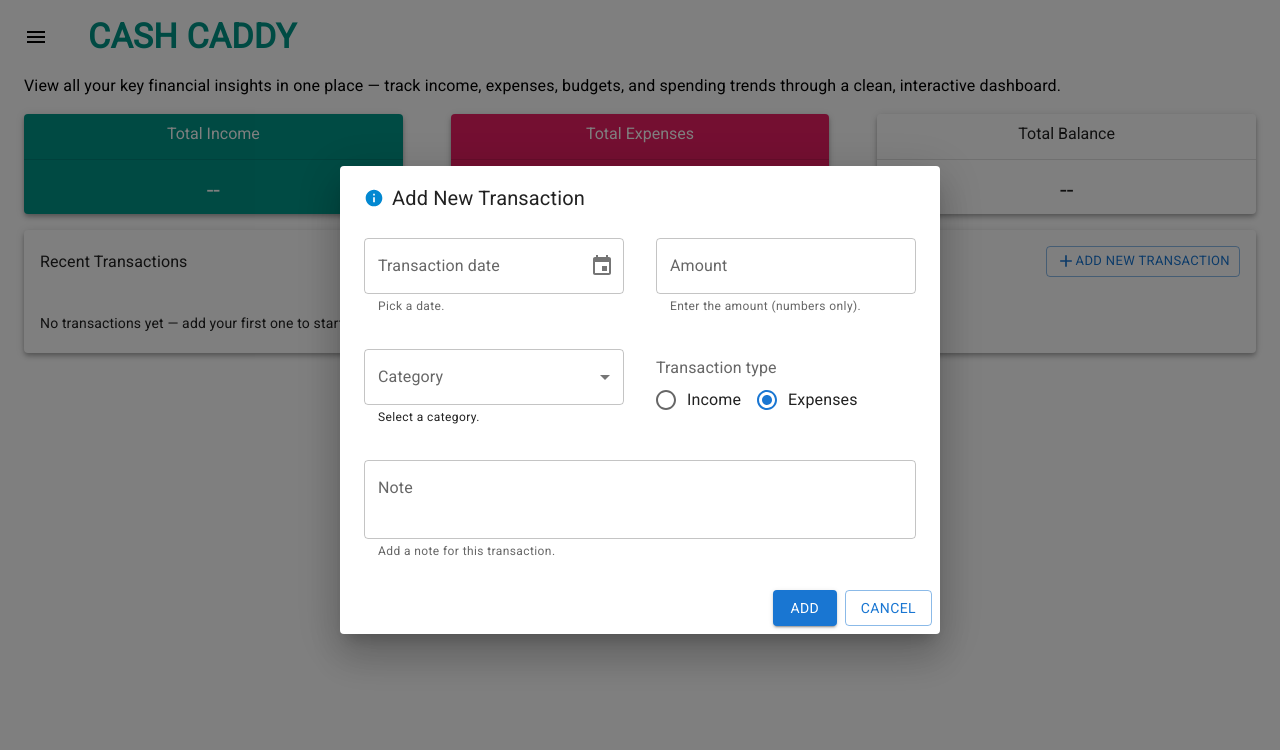
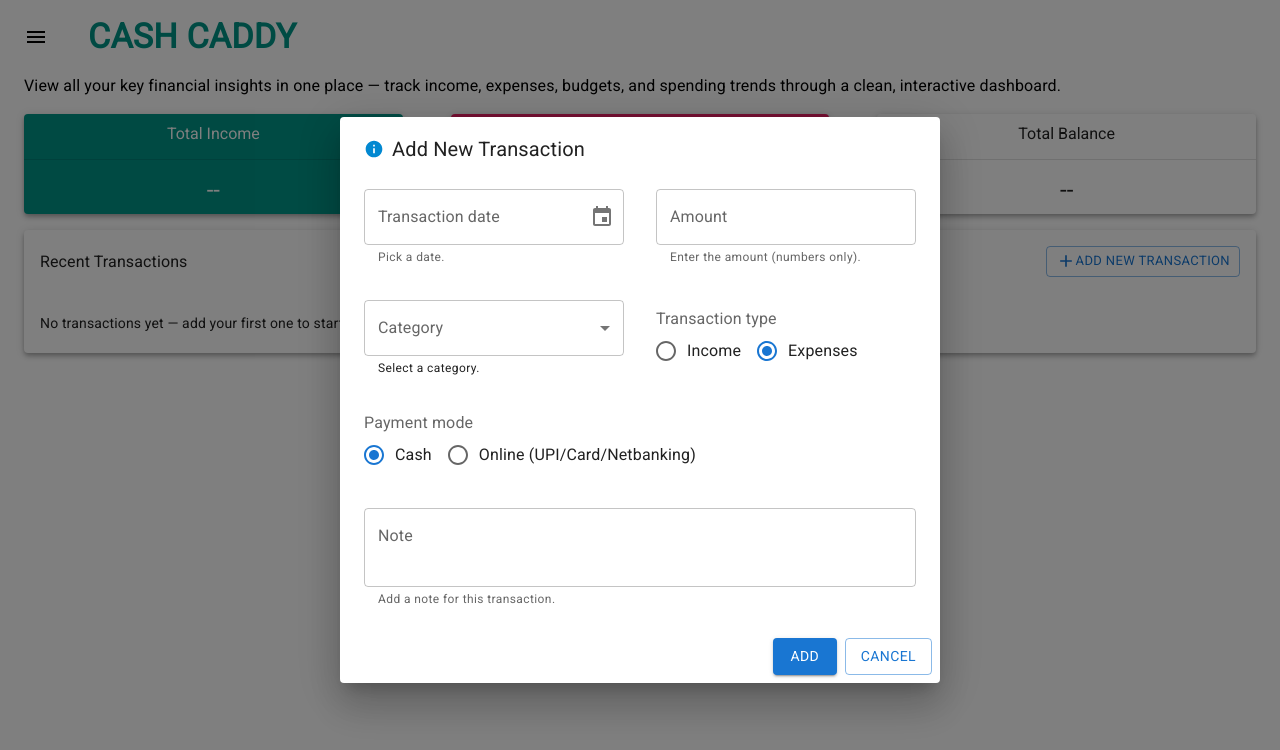
Before and after one commit to vmanidev/cash-caddy, a React (Vite) app: page / in a window 1280 px wide. Both pictures are taken after a click on the button "ADD NEW TRANSACTION". Shown: the top 750 px of the page. Built offline with nearby package versions, Linux system fonts and the light colour scheme.

Commit message:
feat(ui): implement payment mode input in transaction form

```diff
--- a/src/components/ui/form/TransactionForm.tsx
+++ b/src/components/ui/form/TransactionForm.tsx
@@ -196,6 +196,34 @@ function TransactionForm({
           </RadioGroup>
         </Grid>
 
+        <Grid size={12} alignContent="center">
+          <FormLabel>Payment mode</FormLabel>
+          <RadioGroup row>
+            <FormControlLabel
+              label="Cash"
+              control={
+                <Radio
+                  name="payment_mode"
+                  value="cash"
+                  checked={formData.payment_mode === "cash"}
+                  onChange={handleFormChange}
+                />
+              }
+            />
+            <FormControlLabel
+              label="Online (UPI/Card/Netbanking)"
+              control={
+                <Radio
+                  name="payment_mode"
+                  value="online"
+                  checked={formData.payment_mode === "online"}
+                  onChange={handleFormChange}
+                />
+              }
+            />
+          </RadioGroup>
+        </Grid>
+
         <Grid size={12}>
           <TextField
             fullWidth
--- a/src/constants/form.ts
+++ b/src/constants/form.ts
@@ -6,7 +6,8 @@ export const initialTransactionData: TransactionFormData = {
     amount: "",
     type: "expenses",
     note: "",
-    category: ""
+    category: "",
+    payment_mode: "cash"
 }
 
 export const initialCategoryData: CategoryFormData = {
@@ -54,3 +55,8 @@ export const FormFieldMap = {
     note: "Note",
     categoryName: "Category name"
 }
+
+export const PAYMENT_MODE_LABEL = {
+    cash: "Cash",
+    online: "Online (UPI/Card/Netbanking)"
+}
--- a/src/features/transaction-management/transactionTable/TransactionRows.tsx
+++ b/src/features/transaction-management/transactionTable/TransactionRows.tsx
@@ -11,10 +11,10 @@ import {
   TableRow,
 } from "@mui/material";
 import { useDispatch, useSelector } from "react-redux";
-import type { Transaction } from "../../../store/types";
+import type { TransactionPayload } from "../../../store/types";
 import { Fragment, useMemo, useState } from "react";
 import UpdateTransaction from "../UpdateTransaction";
-import { initialTransactionData } from "../../../constants/form";
+import { initialTransactionData, PAYMENT_MODE_LABEL } from "../../../constants/form";
 import type {
   DeleteTransactionModalProps,
   UpdateTransactionStateProps,
@@ -43,7 +43,7 @@ function TransactionRows({ page, rowsPerPage }: Props) {
     showModal: false,
   });
 
-  const transactionData: Transaction[] = useSelector(
+  const transactionData: TransactionPayload[] = useSelector(
     (state: any) => state.transactions
   );
 
@@ -60,7 +60,16 @@ function TransactionRows({ page, rowsPerPage }: Props) {
   }, [page, rowsPerPage]);
 
   const getTransactionRows = () => {
-    return renderList.map(({ id, date, amount, category, type, note }) => {
+    return renderList.map(
+      ({
+        id,
+        date,
+        amount,
+        category,
+        type,
+        note,
+        payment_mode,
+      }: TransactionFormData) => {
         return (
           <Fragment key={id}>
             <TableRow sx={{ "& td, & th": { borderBottom: "none" } }}>
@@ -83,6 +92,12 @@ function TransactionRows({ page, rowsPerPage }: Props) {
                         <TableCell sx={{ fontStyle: "italic", width: "70%" }}>
                           {note}
                         </TableCell>
+                        <TableCell>
+                          <Chip
+                            label={PAYMENT_MODE_LABEL[payment_mode]}
+                            variant="filled"
+                          />
+                        </TableCell>
                         <TableCell sx={{ width: "30%" }}>
                           <ButtonGroup variant="text" size="small">
                             <Button
@@ -94,6 +109,7 @@ function TransactionRows({ page, rowsPerPage }: Props) {
                                   category,
                                   type,
                                   note,
+                                  payment_mode,
                                 })
                               }
                             >
@@ -114,7 +130,8 @@ function TransactionRows({ page, rowsPerPage }: Props) {
             </TableRow>
           </Fragment>
         );
-    });
+      }
+    );
   };
 
   const editTransactionRow = (formData: TransactionFormData) => {
--- a/src/models/form.ts
+++ b/src/models/form.ts
@@ -4,7 +4,8 @@ export interface TransactionFormData {
     amount: string,
     type: "income" | "expenses",
     note: string,
-    category: string
+    category: string,
+    payment_mode: "cash" | "online"
 }
 
 export interface CategoryFormData {
--- a/src/store/features/transactionSlice.ts
+++ b/src/store/features/transactionSlice.ts
@@ -1,7 +1,7 @@
 import { createSlice, type PayloadAction } from "@reduxjs/toolkit";
-import type { Transaction } from "../types";
+import type { TransactionPayload } from "../types";
 
-const getInitialState = (): Transaction[] => {
+const getInitialState = (): TransactionPayload[] => {
     try {
         const localData = localStorage.getItem("transactions");
         return localData ? JSON.parse(localData) : []
@@ -15,13 +15,13 @@ const transactionSlice = createSlice({
     name: "transactions",
     initialState: getInitialState,
     reducers: {
-        addTransaction: (state, action: PayloadAction<Transaction>) => {
+        addTransaction: (state, action: PayloadAction<TransactionPayload>) => {
             state.push({ ...action.payload, id: `transactionId_${state.length}` });
         },
         removeTransaction: (state, action: PayloadAction<string>) => {
             return state.filter((item) => item.id !== action.payload);
         },
-        editTransaction: (state, action: PayloadAction<Transaction>) => {
+        editTransaction: (state, action: PayloadAction<TransactionPayload>) => {
             return state.map((item) => {
                 if (item.id === action.payload.id) return action.payload;
                 return item;
--- a/src/store/types.ts
+++ b/src/store/types.ts
@@ -1,10 +1,11 @@
-export interface Transaction {
+export interface TransactionPayload {
     id?: string
     date: string,
     amount: string,
     type: "income" | "expenses",
     note: string,
-    category: string
+    category: string,
+    payment_mode: "cash" | "online"
 }
 
 export interface IncomeExpensesItem {
```
Lines whose indentation alone changed are shown as unchanged.
